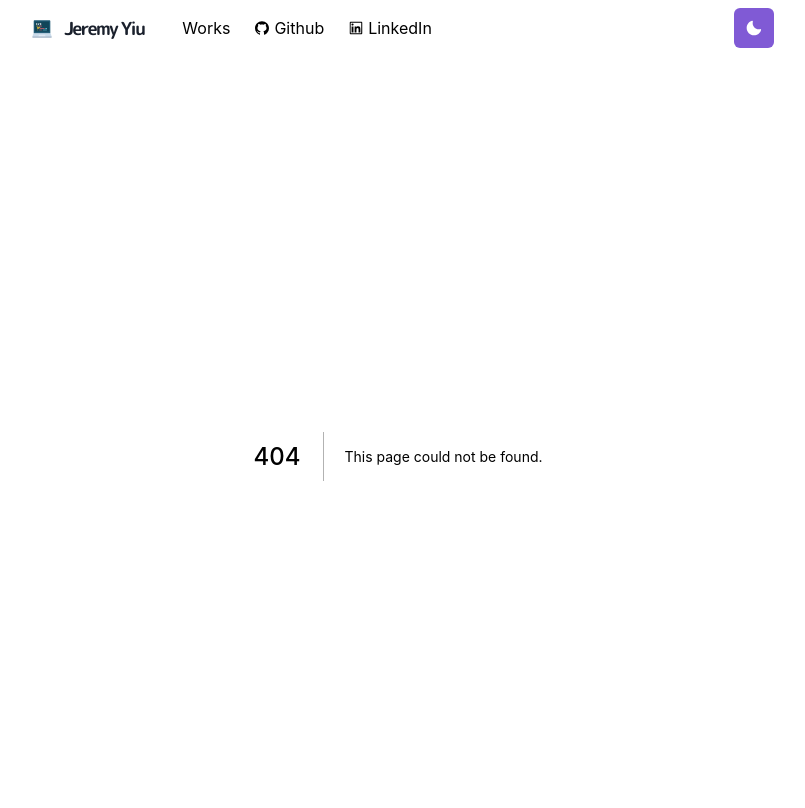
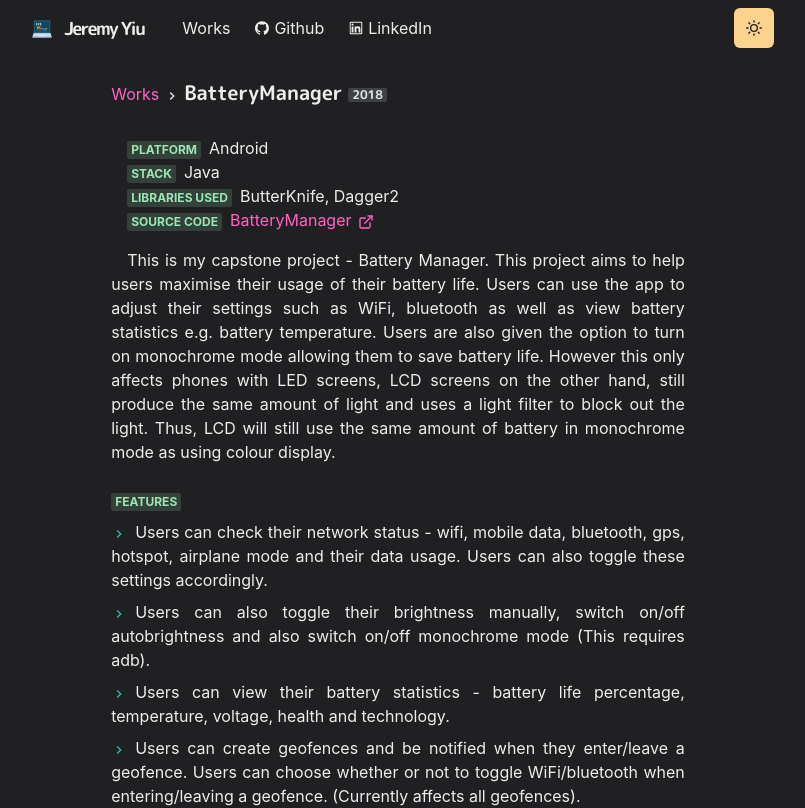
Before and after one commit to Jeremyyiu/jeremyyiu-portfolio, a Next.js app: page /works/BatteryManager in a window 1280 px wide. Before the commit this address had no page. Shown: the top 808 px of the page, without its empty margins (242-1047 px from the left). Built offline with nearby package versions, Linux system fonts and the light colour scheme.

Commit message:
added details page for batterymanager project and added favicon

```diff
--- a/components/layouts/article.js
+++ b/components/layouts/article.js
@@ -17,6 +17,7 @@ const Layout = ({ children, title }) => (
     transition={{ duration: 0.4, type: 'easeInOut' }}
     style={{ position: 'relative' }}
   >
+    <br></br>
     <>
       {title && (
         <Head>
--- a/components/layouts/main.js
+++ b/components/layouts/main.js
@@ -8,6 +8,11 @@ const Main = ({ children, router }) => {
     <Box as="main" pb={8}>
       <Head>
         <meta name="viewport" content="width=device-width, initial-scale=1" />
+        <link
+          rel="shortcut icon"
+          href="/images/favicon.ico"
+          type="image/x-icon"
+        />
         <title>Jeremy Yiu - Homepage</title>
       </Head>
 
--- /dev/null
+++ b/components/work.js
@@ -0,0 +1,28 @@
+import NextLink from 'next/link'
+import { Heading, Box, Image, Link, Badge } from '@chakra-ui/react'
+import { ChevronRightIcon } from '@chakra-ui/icons'
+
+export const Title = ({ children }) => (
+  <Box>
+    <NextLink href="/works">
+      <Link>Works</Link>
+    </NextLink>
+    <span>
+      {' '}
+      <ChevronRightIcon />{' '}
+    </span>
+    <Heading display="inline-block" as="h3" fontSize={20} mb={4}>
+      {children}
+    </Heading>
+  </Box>
+)
+
+export const WorkImage = ({ src, alt }) => (
+  <Image borderRadius="lg" w="full" src={src} alt={alt} mb={4} />
+)
+
+export const Meta = ({ children }) => (
+  <Badge colorScheme="green" mr={2}>
+    {children}
+  </Badge>
+)
--- a/pages/works.js
+++ b/pages/works.js
@@ -6,7 +6,6 @@ import testpng from '../public/images/works/test.png'
 
 const Works = () => (
   <Layout title="Works">
-    <br></br>
     <Container>
       <Heading as="h3" fontSize={20} mb={4}>
         Works
--- /dev/null
+++ b/pages/works/BatteryManager.js
@@ -0,0 +1,103 @@
+import {
+  Container,
+  Badge,
+  Link,
+  List,
+  ListItem,
+  ListIcon,
+  useColorModeValue
+} from '@chakra-ui/react'
+import Layout from '../../components/layouts/article'
+import { ExternalLinkIcon } from '@chakra-ui/icons'
+import { Title, WorkImage, Meta } from '../../components/work'
+import { WorkExpList, WorkExpListItem } from '../../components/workexp'
+import P from '../../components/paragraph'
+import { ChevronRightIcon } from '@chakra-ui/icons'
+
+const Work = () => (
+  <Layout title="BatteryManager">
+    <Container>
+      <Title>
+        BatteryManager <Badge>2018</Badge>
+      </Title>
+      <List ml={4} my={4}>
+        <ListItem>
+          <Meta>Platform</Meta>
+          <span>Android</span>
+        </ListItem>
+        <ListItem>
+          <Meta>Stack</Meta>
+          <span>Java</span>
+        </ListItem>
+        <ListItem>
+          <Meta>Libraries used</Meta>
+          <span>ButterKnife, Dagger2</span>
+        </ListItem>
+        <ListItem>
+          <Meta>Source Code</Meta>
+          <Link href="https://github.com/Jeremyyiu/BatteryManager">
+            BatteryManager <ExternalLinkIcon mx="2px" />
+          </Link>
+        </ListItem>
+      </List>
+      <P>
+        This is my capstone project - Battery Manager. This project aims to help
+        users maximise their usage of their battery life. Users can use the app
+        to adjust their settings such as WiFi, bluetooth as well as view battery
+        statistics e.g. battery temperature. Users are also given the option to
+        turn on monochrome mode allowing them to save battery life. However this
+        only affects phones with LED screens, LCD screens on the other hand,
+        still produce the same amount of light and uses a light filter to block
+        out the light. Thus, LCD will still use the same amount of battery in
+        monochrome mode as using colour display.
+      </P>
+      <br></br>
+      <List>
+        <ListItem>
+          <Meta>Features</Meta>
+        </ListItem>
+      </List>
+      <WorkExpList>
+        <WorkExpListItem>
+          <ListIcon
+            as={ChevronRightIcon}
+            color={useColorModeValue('orange.500', 'teal.400')}
+          ></ListIcon>
+          Users can check their network status - wifi, mobile data, bluetooth,
+          gps, hotspot, airplane mode and their data usage. Users can also
+          toggle these settings accordingly.{' '}
+        </WorkExpListItem>
+        <WorkExpListItem>
+          <ListIcon
+            as={ChevronRightIcon}
+            color={useColorModeValue('orange.500', 'teal.400')}
+          ></ListIcon>
+          Users can also toggle their brightness manually, switch on/off
+          autobrightness and also switch on/off monochrome mode (This requires
+          adb).{' '}
+        </WorkExpListItem>
+        <WorkExpListItem>
+          <ListIcon
+            as={ChevronRightIcon}
+            color={useColorModeValue('orange.500', 'teal.400')}
+          ></ListIcon>
+          Users can view their battery statistics - battery life percentage,
+          temperature, voltage, health and technology.{' '}
+        </WorkExpListItem>
+        <WorkExpListItem>
+          <ListIcon
+            as={ChevronRightIcon}
+            color={useColorModeValue('orange.500', 'teal.400')}
+          ></ListIcon>
+          Users can create geofences and be notified when they enter/leave a
+          geofence. Users can choose whether or not to toggle WiFi/bluetooth
+          when entering/leaving a geofence. (Currently affects all geofences).{' '}
+        </WorkExpListItem>
+      </WorkExpList>
+      <WorkImage src="/images/works/test.png" alt="BatteryManager" />
+    </Container>
+  </Layout>
+)
+
+export default Work
+export { getServerSideProps } from '../../components/chakra'
```
Also changed, not shown: 1 other file (tests, documents, lock files or other folders).
